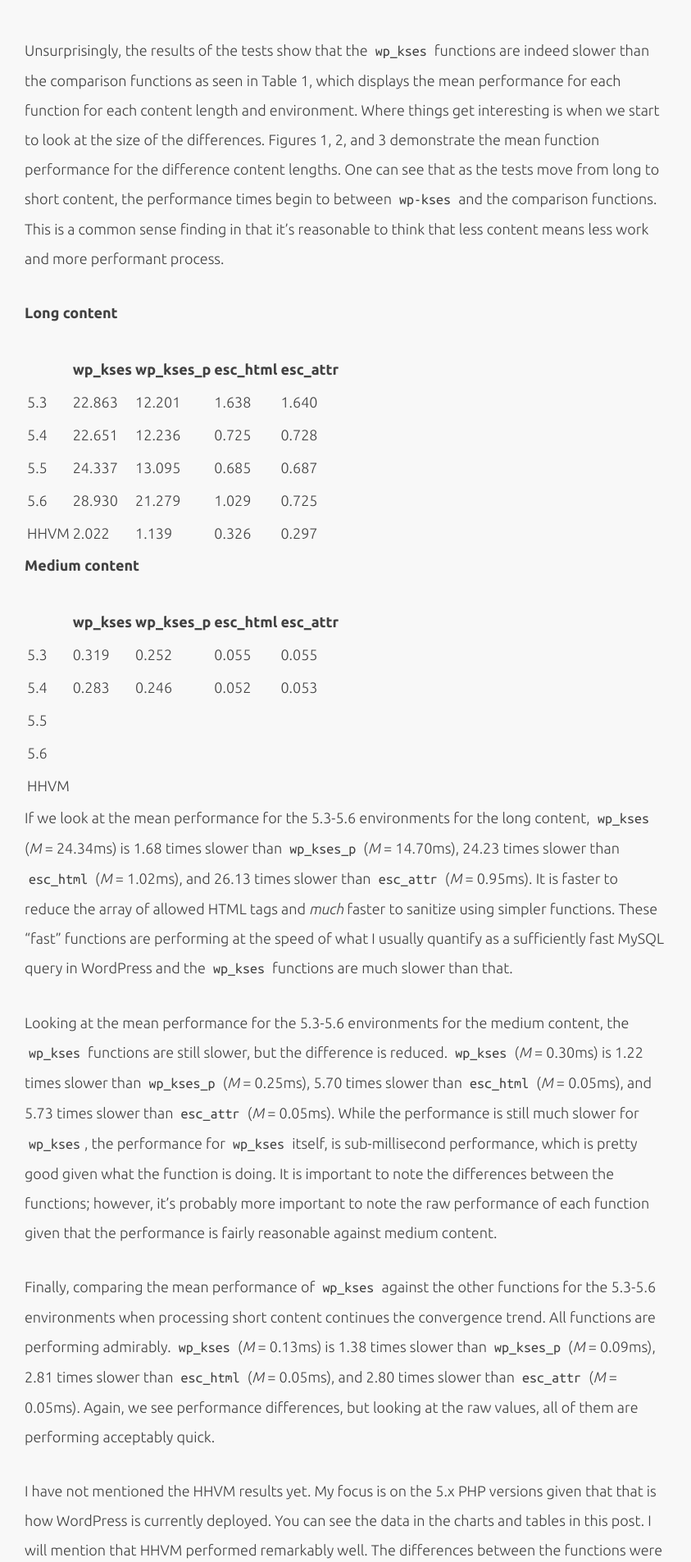
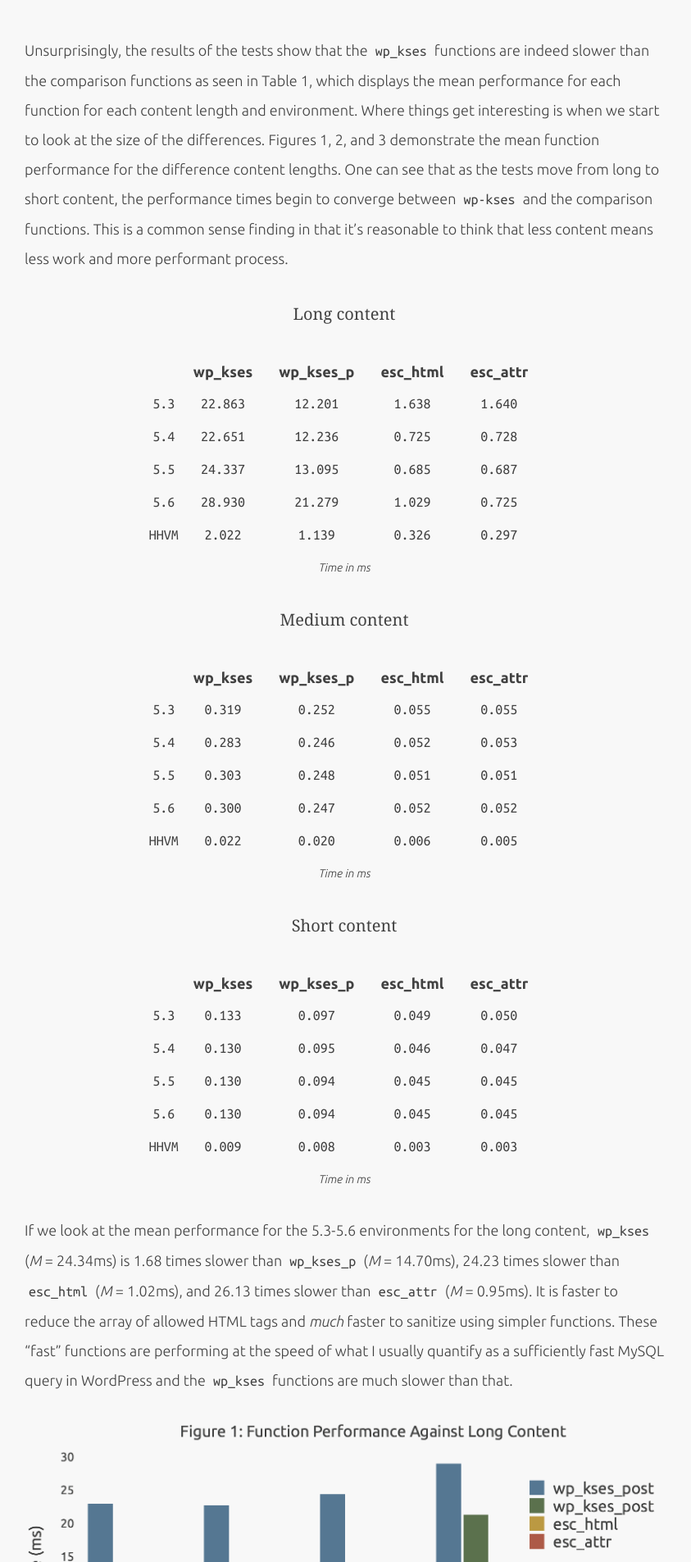
Before and after one commit to tollmanz/tollmanz.com-old, a Jekyll site: the page built from _posts/2015-01-27-wp-kses-performance.markdown, in a window 1280 px wide. Shown: the part 2907-4812 px from the top of the page at 82% size, without its empty margins (0-843 px from the left). Built offline with Jekyll 4.4.1, drawn with Linux system fonts in a browser that asks for light colours; some web fonts are replaced.

Commit message:
Add rest of data, figures and styles.

```diff
--- a/_posts/2015-01-27-wp-kses-performance.markdown
+++ b/_posts/2015-01-27-wp-kses-performance.markdown
@@ -33,9 +33,9 @@ The versions of the functions tested where extracted from WordPress. In order to
 
 ### Results
 
-Unsurprisingly, the results of the tests show that the `wp_kses` functions are indeed slower than the comparison functions as seen in Table 1, which displays the mean performance for each function for each content length and environment. Where things get interesting is when we start to look at the size of the differences. Figures 1, 2, and 3 demonstrate the mean function performance for the difference content lengths. One can see that as the tests move from long to short content, the performance times begin to between `wp-kses` and the comparison functions. This is a common sense finding in that it's reasonable to think that less content means less work and more performant process.
+Unsurprisingly, the results of the tests show that the `wp_kses` functions are indeed slower than the comparison functions as seen in Table 1, which displays the mean performance for each function for each content length and environment. Where things get interesting is when we start to look at the size of the differences. Figures 1, 2, and 3 demonstrate the mean function performance for the difference content lengths. One can see that as the tests move from long to short content, the performance times begin to converge between `wp-kses` and the comparison functions. This is a common sense finding in that it's reasonable to think that less content means less work and more performant process.
 
-**Long content**
+<h4 class="table-header">Long content</h4>
 
 |      | wp_kses | wp_kses_p | esc_html | esc_attr |
 | ---- | ------- | --------- | -------- | -------- |
@@ -45,21 +45,43 @@ Unsurprisingly, the results of the tests show that the `wp_kses` functions are i
 | 5.6  | 28.930  | 21.279    | 1.029    | 0.725    |
 | HHVM | 2.022   | 1.139     | 0.326    | 0.297    |
 
-**Medium content**
+<p class="table-note"><em>Time in ms</em></p>
+
+<h4 class="table-header">Medium content</h4>
 
 |      | wp_kses | wp_kses_p | esc_html | esc_attr |
 | ---- | ------- | --------- | -------- | -------- |
 | 5.3  | 0.319   | 0.252     | 0.055    | 0.055    |
 | 5.4  | 0.283   | 0.246     | 0.052    | 0.053    |
-| 5.5  |     |       |      |      |
-| 5.6  |     |       |      |      |
-| HHVM |     |       |      |      |
+| 5.5  | 0.303   | 0.248     | 0.051    | 0.051    |
+| 5.6  | 0.300   | 0.247     | 0.052    | 0.052    |
+| HHVM | 0.022   | 0.020     | 0.006    | 0.005    |
+
+<p class="table-note"><em>Time in ms</em></p>
+
+<h4 class="table-header">Short content</h4>
+
+|      | wp_kses | wp_kses_p | esc_html | esc_attr |
+| ---- | ------- | --------- | -------- | -------- |
+| 5.3  | 0.133   | 0.097     | 0.049    | 0.050    |
+| 5.4  | 0.130   | 0.095     | 0.046    | 0.047    |
+| 5.5  | 0.130   | 0.094     | 0.045    | 0.045    |
+| 5.6  | 0.130   | 0.094     | 0.045    | 0.045    |
+| HHVM | 0.009   | 0.008     | 0.003    | 0.003    |
+
+<p class="table-note"><em>Time in ms</em></p>
 
 If we look at the mean performance for the 5.3-5.6 environments for the long content, `wp_kses` (*M* = 24.34ms) is 1.68 times slower than `wp_kses_p` (*M* = 14.70ms), 24.23 times slower than `esc_html` (*M* = 1.02ms), and 26.13 times slower than `esc_attr` (*M* = 0.95ms). It is faster to reduce the array of allowed HTML tags and *much* faster to sanitize using simpler functions. These "fast" functions are performing at the speed of what I usually quantify as a sufficiently fast MySQL query in WordPress and the `wp_kses` functions are much slower than that.
 
+![](/media/images/wp-kses-long.png "Long content results")
+
 Looking at the mean performance for the 5.3-5.6 environments for the medium content, the `wp_kses` functions are still slower, but the difference is reduced. `wp_kses` (*M* = 0.30ms) is 1.22 times slower than `wp_kses_p` (*M* = 0.25ms), 5.70 times slower than `esc_html` (*M* = 0.05ms), and 5.73 times slower than `esc_attr` (*M* = 0.05ms). While the performance is still much slower for `wp_kses`, the performance for `wp_kses` itself, is sub-millisecond performance, which is pretty good given what the function is doing. It is important to note the differences between the functions; however, it's probably more important to note the raw performance of each function given that the performance is fairly reasonable against medium content.
 
+![](/media/images/wp-kses-medium.png "Medium content results")
+
 Finally, comparing the mean performance of `wp_kses` against the other functions for the 5.3-5.6 environments when processing short content continues the convergence trend. All functions are performing admirably. `wp_kses` (*M* = 0.13ms) is 1.38 times slower than `wp_kses_p` (*M* = 0.09ms), 2.81 times slower than `esc_html` (*M* = 0.05ms), and 2.80 times slower than `esc_attr` (*M* = 0.05ms). Again, we see performance differences, but looking at the raw values, all of them are performing acceptably quick.
+
+![](/media/images/wp-kses-short.png "Short content results")
 
 I have not mentioned the HHVM results yet. My focus is on the 5.x PHP versions given that that is how WordPress is currently deployed. You can see the data in the charts and tables in this post. I will mention that HHVM performed remarkably well. The differences between the functions were reduced greatly. In the long content condition with `wp_kses`, the mean execution time was merely 2.02ms, pretty great!
 
--- a/_sass/_layout.scss
+++ b/_sass/_layout.scss
@@ -109,3 +109,34 @@
     font-weight: 600;
     font-size: 14px;
 }
+
+.table-header {
+    text-align: center;
+}
+
+.table-header + table {
+    text-align: center;
+    margin: 0 auto;
+
+    @include media-query($on-palm) {
+        font-size: 14px;
+    }
+}
+
+.table-header + table th {
+    padding: 0 15px;
+
+    @include media-query($on-palm) {
+        padding: 0 10px;
+    }
+}
+
+.table-header + table td {
+    font-family: 'Ubuntu Mono', monospace;
+}
+
+.table-note {
+    font-size: 14px;
+    margin: 5px 0 30px;
+    text-align: center;
+}
```
Also changed, not shown: _sass/_base.scss (line endings or trailing spaces), media/images/wp-kses-long.png (added), media/images/wp-kses-medium.png (added), media/images/wp-kses-short.png (added).
